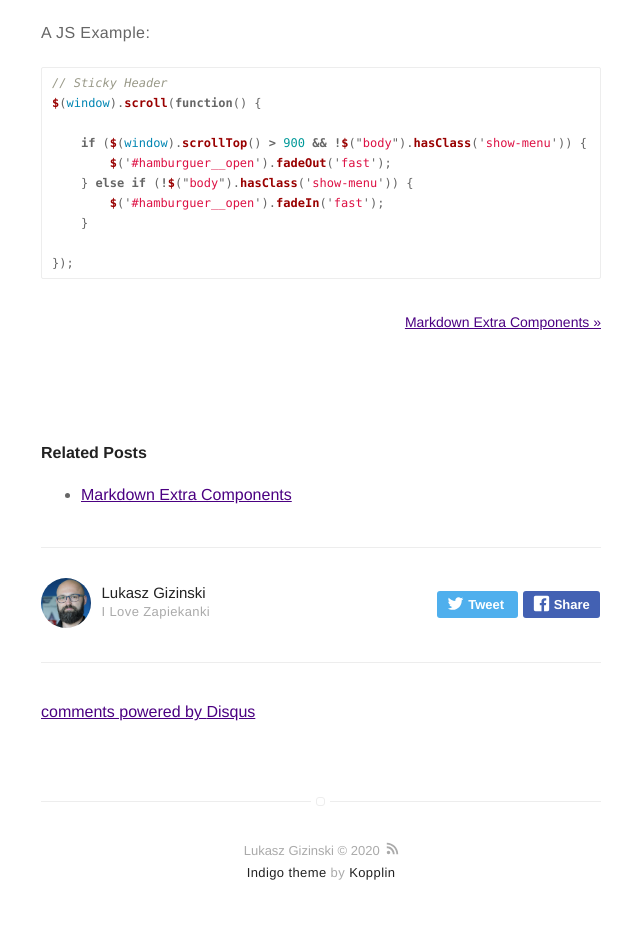
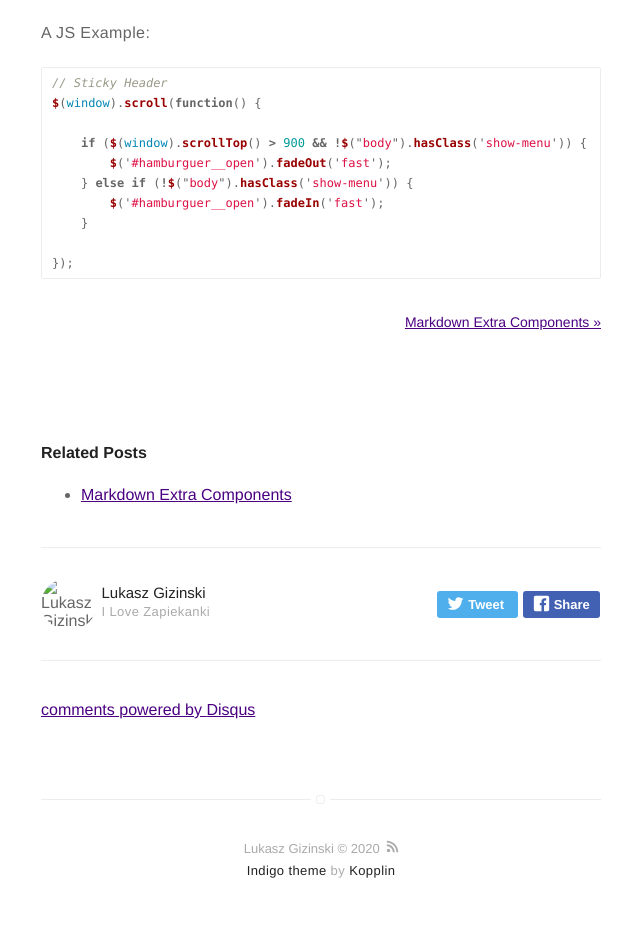
Before and after one commit to gyzynsky/gyzynsky.github.io, a Jekyll site: the page built from _posts/2016-02-24-markdown-common-elements.markdown, in a window 1280 px wide. Shown: the part 5097-6041 px from the top of the page, without its empty margins (319-959 px from the left). Built offline with Jekyll 4.4.1, drawn with Linux system fonts in a browser that asks for light colours; comment, search, counter and statistics services are not loaded.

Commit message:
picture fix

```diff
--- a/_config.yml
+++ b/_config.yml
@@ -56,14 +56,14 @@ authors:
   johndoe:
     name: Lukasz Gizinski
     bio: I Love Zapiekanki
-    external-image: false
+    external-image: true
     picture: assets/images/profile.jpg
     twitter: GyzynskyLuk
   jamesfoster:
     name: Lukasz Gizinski
     bio: A Man who explore the data with coffee
-    external-image: false
-    picture: assets/images/james.jpg
+    external-image: true
+    picture: assets/images/prfile.jpg
     twitter: GyzynskyLuk
 
 # do you want a larger site? change the option below
```
